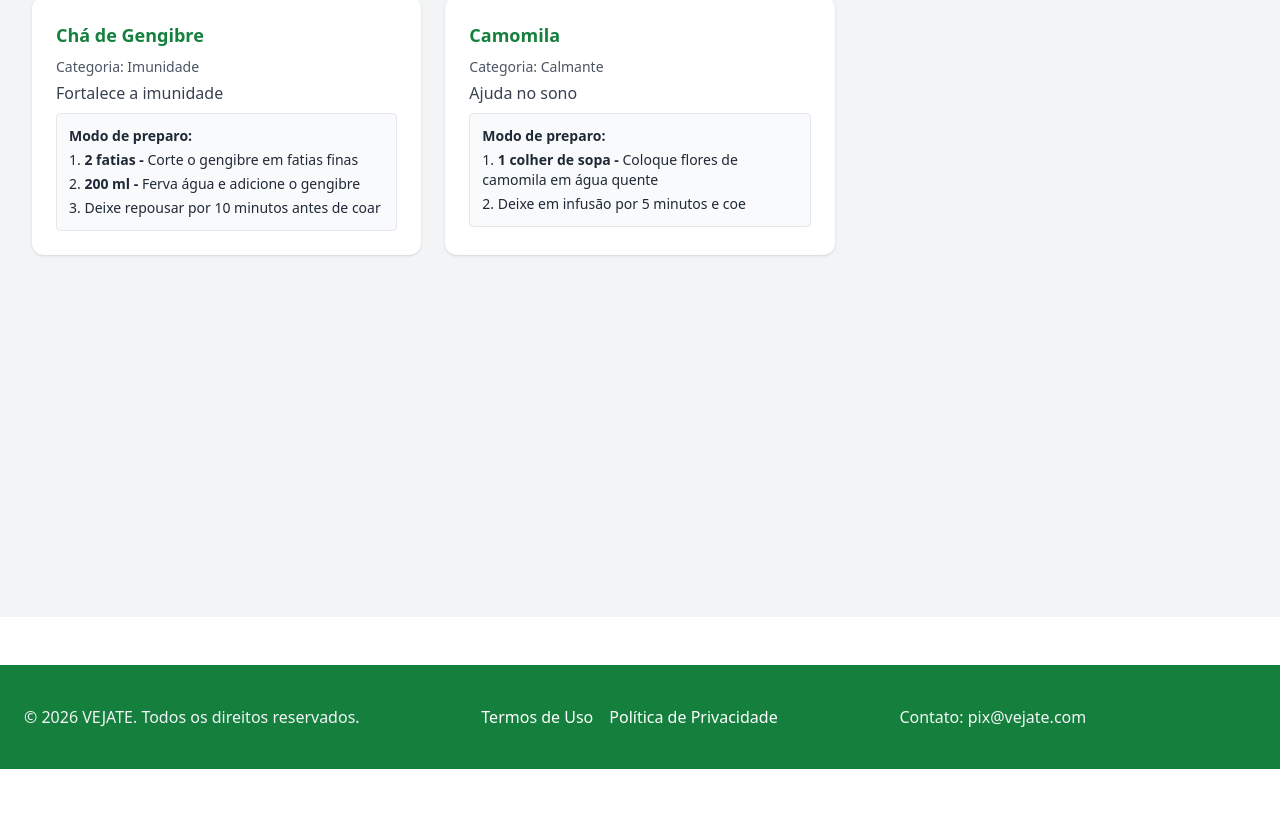
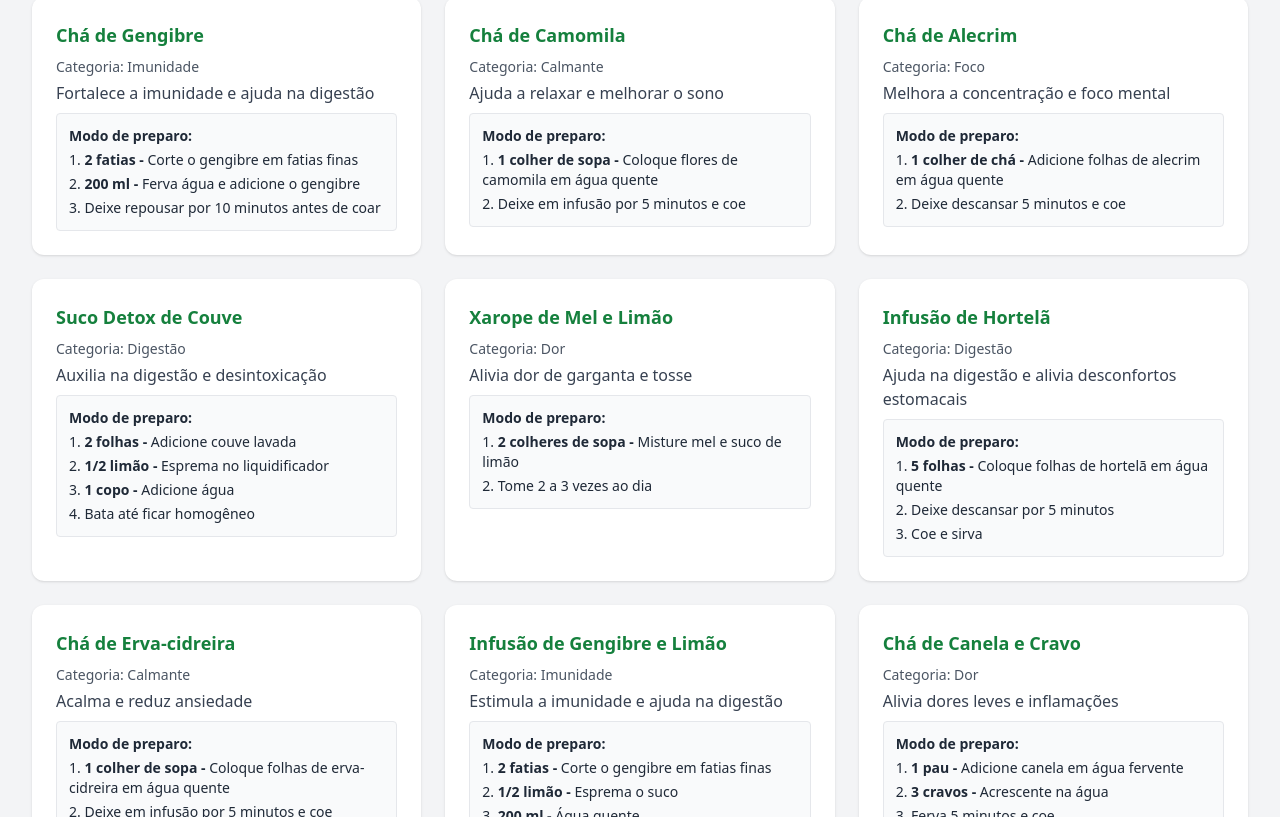
Before and after one commit to Jack1sn/vejate, an Angular app: page /cliente in a window 1280 px wide. Shown: the part 183-1000 px from the top of the page. Before the commit the page ends 952 px from the top, so only its background shows below. Built offline with nearby package versions, Linux system fonts and the light colour scheme.

Commit message:
atualizar novas funcionalidades

```diff
--- a/src/app/pages/admin/receita-list/receita-list.html
+++ /dev/null
@@ -1 +0,0 @@
-<p>receita-list works!</p>
--- a/src/app/pages/admin/receita-list/receita-list.ts
+++ /dev/null
@@ -1,49 +0,0 @@
-import { Component, inject, computed } from '@angular/core';
-import { CommonModule } from '@angular/common';
-import { ReceitaService } from '../../../services/receita.service';
-
-@Component({
-  selector: 'app-receita-list',
-  standalone: true,
-  imports: [CommonModule],
-  template: `
-    <div class="bg-white p-6 rounded-xl shadow-lg">
-
-      <h2 class="text-xl font-semibold text-green-700 mb-4">
-        Receitas Criadas
-      </h2>
-
-      <div *ngIf="receitas().length === 0" class="text-gray-500">
-        Nenhuma receita cadastrada.
-      </div>
-
-      <div *ngFor="let r of receitas()"
-           class="flex justify-between items-center border-b py-3">
-
-        <div>
-          <p class="font-semibold">{{ r.titulo }}</p>
-          <p class="text-sm text-gray-500">{{ r.categoria }}</p>
-        </div>
-
-        <button
-          (click)="remover(r.id)"
-          class="text-red-500 hover:text-red-700">
-          Excluir
-        </button>
-
-      </div>
-
-    </div>
-  `
-})
-export class ReceitaListComponent {
-
-  private receitaService = inject(ReceitaService);
-
-  // Computed para reatividade
-  receitas = computed(() => this.receitaService.receitas());
-
-  remover(id: number) {
-    this.receitaService.remover(id);
-  }
-}
--- a/src/app/pages/categoria/dor/dor.html
+++ b/src/app/pages/categoria/dor/dor.html
@@ -1 +1,38 @@
-<p>dor works!</p>
+<div class="p-6">
+  <h1 class="text-3xl font-bold text-green-700 mb-4">Resultados da Busca</h1>
+
+  <!-- Se houver resultados -->
+  <div *ngIf="resultados.length > 0; else nenhumResultado">
+    <div class="grid md:grid-cols-3 gap-6">
+      <div *ngFor="let r of resultados" class="bg-white p-6 rounded-xl shadow hover:shadow-lg transition">
+        <h2 class="text-lg font-bold text-green-700 mb-2">{{ r.titulo }}</h2>
+        <p class="text-gray-600 text-sm mb-1">Categoria: {{ r.categoria }}</p>
+        <p class="text-gray-700 mb-2">{{ r.descricao }}</p>
+        <div class="mt-2 p-3 bg-gray-50 border rounded text-gray-800 text-sm">
+          <strong>Modo de preparo:</strong>
+          <ul class="list-decimal list-inside space-y-1 mt-1">
+            <li *ngFor="let etapa of r.modoPreparo">
+              <span *ngIf="etapa.medida"><strong>{{ etapa.medida }} - </strong></span>
+              {{ etapa.descricao }}
+            </li>
+          </ul>
+        </div>
+      </div>
+    </div>
+  </div>
+
+  <!-- Mensagem quando nenhum resultado é encontrado -->
+  <ng-template #nenhumResultado>
+    <p class="text-red-600 font-semibold mt-6">
+      Nenhuma receita encontrada para "{{ termoAtual }}".
+    </p>
+  </ng-template>
+
+  <!-- Histórico -->
+  <div *ngIf="historico.length > 0" class="mt-6">
+    <h2 class="font-bold text-green-700 mb-2">Últimas buscas:</h2>
+    <ul class="list-disc list-inside text-gray-700">
+      <li *ngFor="let h of historico">{{ h }}</li>
+    </ul>
+  </div>
+</div>
--- a/src/app/pages/categoria/dor/dor.ts
+++ b/src/app/pages/categoria/dor/dor.ts
@@ -1,11 +1,28 @@
-import { Component } from '@angular/core';
+import { Component, effect, inject } from '@angular/core';
+import { CommonModule } from '@angular/common';
+import { BuscaService } from '../../../services/busca.service';
+import { Receita } from '../../../services/receita.service';
 
 @Component({
   selector: 'app-dor',
-  imports: [],
+  standalone: true,
+  imports: [CommonModule],
   templateUrl: './dor.html',
-  styleUrl: './dor.css',
+  styleUrls: ['./dor.css']
 })
 export class DorComponent {
 
+  private buscaService = inject(BuscaService);
+
+  resultados: Receita[] = [];
+  historico: string[] = [];
+  termoAtual = '';
+
+  constructor() {
+    effect(() => {
+      this.resultados = this.buscaService.resultados();
+      this.historico = this.buscaService.historico();
+      this.termoAtual = this.buscaService.ultimoTermo();
+    });
+  }
 }
--- /dev/null
+++ b/src/app/services/busca.service.ts
@@ -0,0 +1,58 @@
+import { Injectable, signal } from '@angular/core';
+import { ReceitaService, Receita } from './receita.service';
+
+@Injectable({
+  providedIn: 'root'
+})
+export class BuscaService {
+
+  private _historico = signal<string[]>([]);
+  historico = this._historico.asReadonly();
+
+  private _resultados = signal<Receita[]>([]);
+  resultados = this._resultados.asReadonly();
+
+  private _ultimoTermo = '';
+
+  constructor(private receitaService: ReceitaService) {}
+
+  pesquisar(termo: string) {
+    const t = termo?.trim();
+    if (!t) {
+      this._resultados.set([]);
+      return;
+    }
+
+    this._ultimoTermo = t;
+
+    // Adiciona termo ao histórico
+    this._historico.set([t, ...this._historico()].slice(0, 50));
+
+    // Normaliza termo
+    const termoNorm = t.toLowerCase().normalize('NFD').replace(/[\u0300-\u036f]/g, '');
+
+    // Filtra receitas
+    const res: Receita[] = this.receitaService.receitas().filter(r =>
+      r.titulo.toLowerCase().includes(termoNorm) ||
+      r.descricao.toLowerCase().includes(termoNorm) ||
+      r.categoria.toLowerCase().includes(termoNorm) ||
+      (r.doencas && r.doencas.some(d => d.toLowerCase().includes(termoNorm)))
+    );
+
+    this._resultados.set(res);
+  }
+
+  limpar() {
+    this._resultados.set([]);
+    this._historico.set([]);
+  }
+
+  // Retorna se há resultados ou não
+  temResultados(): boolean {
+    return this._resultados().length > 0;
+  }
+
+  ultimoTermo(): string {
+    return this._ultimoTermo;
+  }
+}
--- /dev/null
+++ b/src/assets/receitas.json
@@ -0,0 +1,113 @@
+[
+  {
+    "id": 1,
+    "titulo": "Chá de Gengibre",
+    "descricao": "Fortalece a imunidade e ajuda na digestão",
+    "categoria": "Imunidade",
+    "doencas": ["gripe", "resfriado"],
+    "modoPreparo": [
+      { "medida": "2 fatias", "descricao": "Corte o gengibre em fatias finas" },
+      { "medida": "200 ml", "descricao": "Ferva água e adicione o gengibre" },
+      { "descricao": "Deixe repousar por 10 minutos antes de coar" }
+    ]
+  },
+  {
+    "id": 2,
+    "titulo": "Chá de Camomila",
+    "descricao": "Ajuda a relaxar e melhorar o sono",
+    "categoria": "Calmante",
+    "modoPreparo": [
+      { "medida": "1 colher de sopa", "descricao": "Coloque flores de camomila em água quente" },
+      { "descricao": "Deixe em infusão por 5 minutos e coe" }
+    ]
+  },
+  {
+    "id": 3,
+    "titulo": "Chá de Alecrim",
+    "descricao": "Melhora a concentração e foco mental",
+    "categoria": "Foco",
+    "modoPreparo": [
+      { "medida": "1 colher de chá", "descricao": "Adicione folhas de alecrim em água quente" },
+      { "descricao": "Deixe descansar 5 minutos e coe" }
+    ]
+  },
+  {
+    "id": 4,
+    "titulo": "Suco Detox de Couve",
+    "descricao": "Auxilia na digestão e desintoxicação",
+    "categoria": "Digestão",
+    "modoPreparo": [
+      { "medida": "2 folhas", "descricao": "Adicione couve lavada" },
+      { "medida": "1/2 limão", "descricao": "Esprema no liquidificador" },
+      { "medida": "1 copo", "descricao": "Adicione água" },
+      { "descricao": "Bata até ficar homogêneo" }
+    ]
+  },
+  {
+    "id": 5,
+    "titulo": "Xarope de Mel e Limão",
+    "descricao": "Alivia dor de garganta e tosse",
+    "categoria": "Dor",
+    "doencas": ["garganta", "tosse"],
+    "modoPreparo": [
+      { "medida": "2 colheres de sopa", "descricao": "Misture mel e suco de limão" },
+      { "descricao": "Tome 2 a 3 vezes ao dia" }
+    ]
+  },
+  {
+    "id": 6,
+    "titulo": "Infusão de Hortelã",
+    "descricao": "Ajuda na digestão e alivia desconfortos estomacais",
+    "categoria": "Digestão",
+    "modoPreparo": [
+      { "medida": "5 folhas", "descricao": "Coloque folhas de hortelã em água quente" },
+      { "descricao": "Deixe descansar por 5 minutos" },
+      { "descricao": "Coe e sirva" }
+    ]
+  },
+  {
+    "id": 7,
+    "titulo": "Chá de Erva-cidreira",
+    "descricao": "Acalma e reduz ansiedade",
+    "categoria": "Calmante",
+    "modoPreparo": [
+      { "medida": "1 colher de sopa", "descricao": "Coloque folhas de erva-cidreira em água quente" },
+      { "descricao": "Deixe em infusão por 5 minutos e coe" }
+    ]
+  },
+  {
+    "id": 8,
+    "titulo": "Infusão de Gengibre e Limão",
+    "descricao": "Estimula a imunidade e ajuda na digestão",
+    "categoria": "Imunidade",
+    "doencas": ["resfriado", "gripe"],
+    "modoPreparo": [
+      { "medida": "2 fatias", "descricao": "Corte o gengibre em fatias finas" },
+      { "medida": "1/2 limão", "descricao": "Esprema o suco" },
+      { "medida": "200 ml", "descricao": "Água quente" },
+      { "descricao": "Misture tudo e deixe descansar por 5 minutos" }
+    ]
+  },
+  {
+    "id": 9,
+    "titulo": "Chá de Canela e Cravo",
+    "descricao": "Alivia dores leves e inflamações",
+    "categoria": "Dor",
+    "modoPreparo": [
+      { "medida": "1 pau", "descricao": "Adicione canela em água fervente" },
+      { "medida": "3 cravos", "descricao": "Acrescente na água" },
+      { "descricao": "Ferva 5 minutos e coe" }
+    ]
+  },
+  {
+    "id": 10,
+    "titulo": "Suco de Cenoura com Laranja",
+    "descricao": "Rico em vitaminas, melhora foco e energia",
+    "categoria": "Foco",
+    "modoPreparo": [
+      { "medida": "2 unidades", "descricao": "Cenouras descascadas" },
+      { "medida": "1 unidade", "descricao": "Laranja espremida" },
+      { "descricao": "Bata no liquidificador com água e sirva" }
+    ]
+  }
+]
```
Also changed, not shown: src/app/services/receita.service.ts (+37 -48 lines), src/app/shared/header/header.component.ts (+46 -30 lines), src/app/pages/admin/receita-list/receita-list.css (deleted), 1 other file (tests, documents, lock files or other folders).
